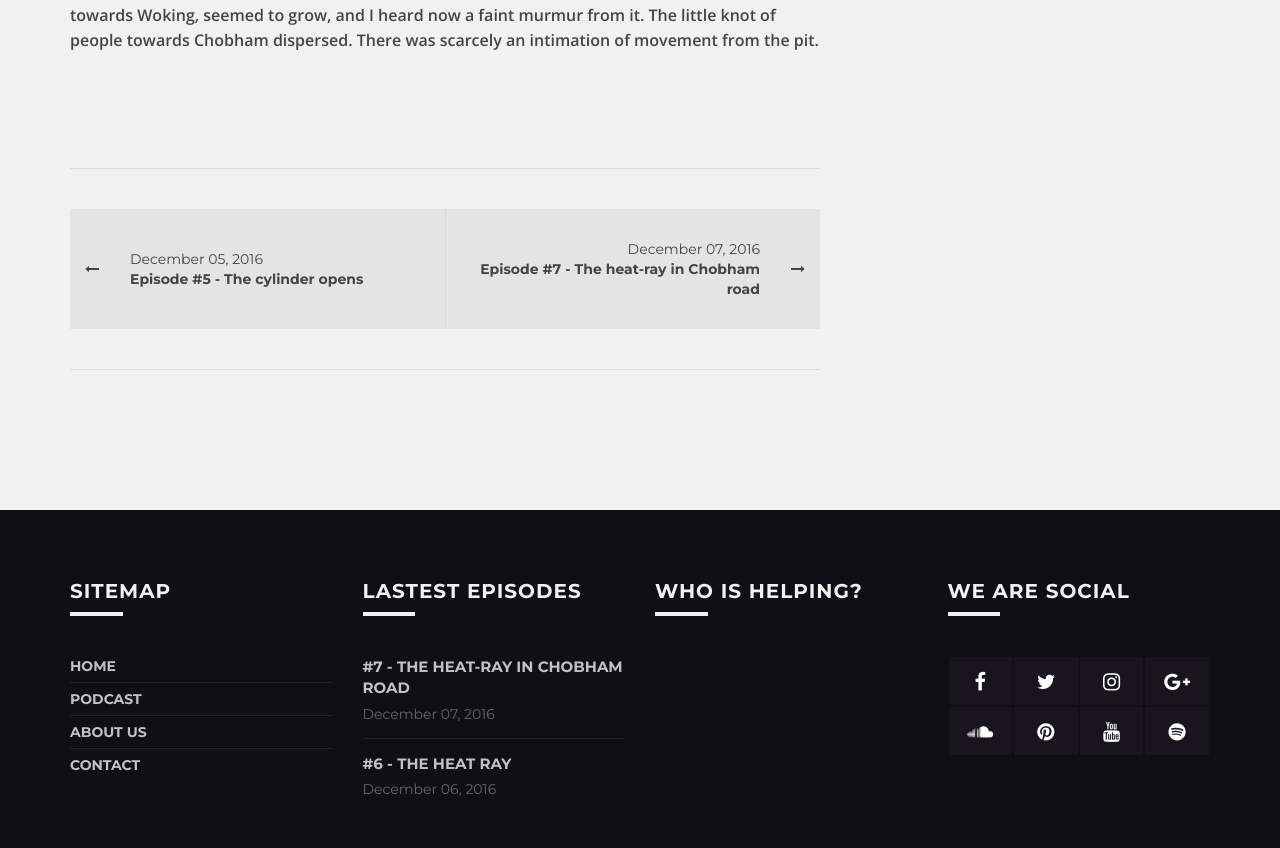
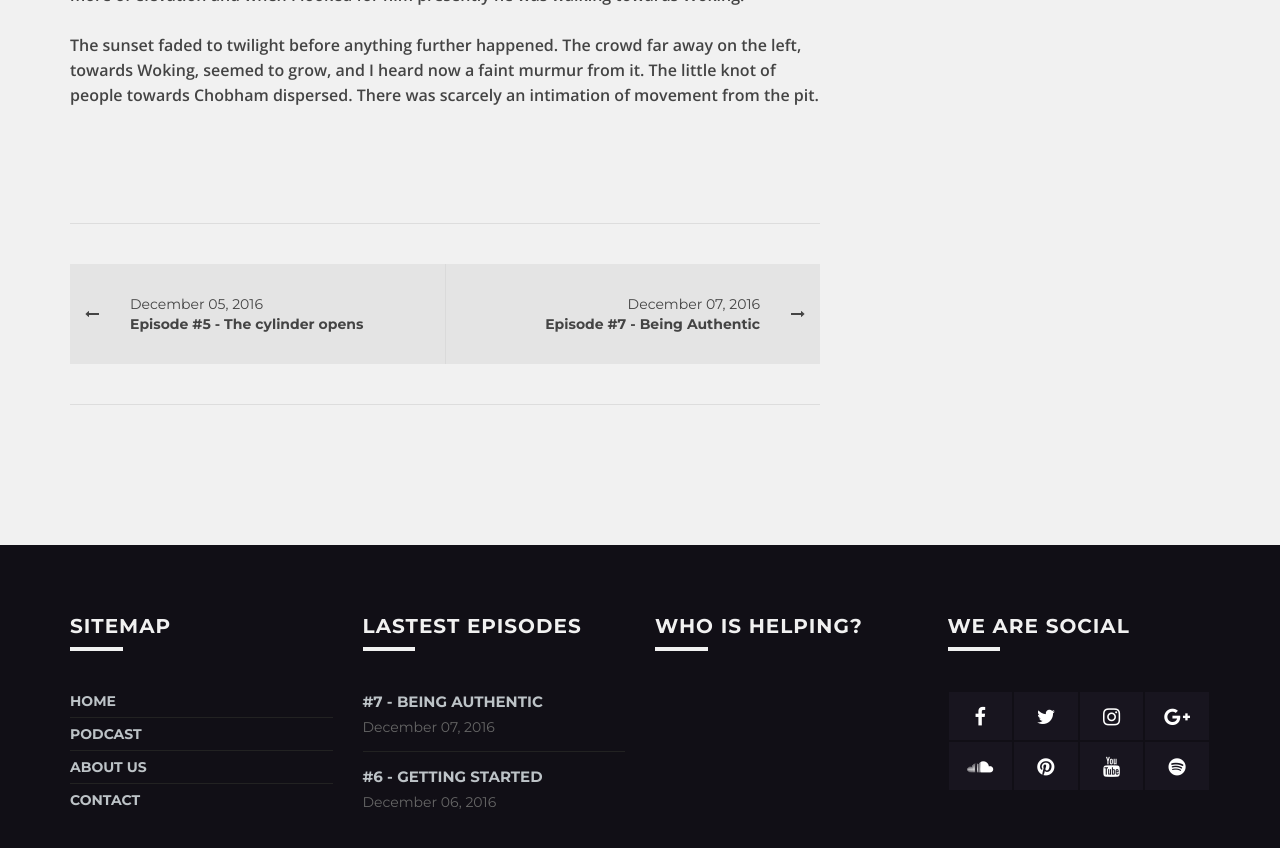
Before and after one commit to KinkCraft/kinkcraft.github.io, a Jekyll site: the page built from _posts/2016-12-06-The-heat-ray.md, in a window 1280 px wide and 900 px high, scrolled down 1367 px. Shown: the top 848 px of the window. Built offline with Jekyll 4.4.1, drawn with Linux system fonts in a browser that asks for light colours; nearby versions of some CDN libraries; some of the changed text lies outside the part shown.

Commit message:
Updated images and headings

```diff
--- a/_layouts/podcast.html
+++ b/_layouts/podcast.html
@@ -52,6 +52,7 @@ layout: default
 
                     <!-- ===== PAGE MAIN CONTENT ===== -->
                     <div class="page-content">
+                        <h1>{{page.title}}</h1>
                         {{ content }}
                     </div>
 
--- a/_posts/2016-12-06-The-heat-ray.md
+++ b/_posts/2016-12-06-The-heat-ray.md
@@ -1,13 +1,13 @@
 ---
 layout: podcast
-title:  "The heat ray"
+title:  "Getting Started"
 date:   2016-12-06 12:00:00 +0000
 categories: podcast
 podcastaudio: http://traffic.libsyn.com/kinkcraft/12_Gifts_for_Christmas.mp3
 tags: [podcast, business]
 runtime: 41
 episode: 6
-image: "/assets/img/ep1/hero.jpg"    #1920x1080
+image: "/assets/img/Getting-Started.jpg"    #1920x1080
 ---
 After the glimpse I'd had of the Martians emerging from the
 cylinder in which they had come to the earth from their planet,
--- a/_posts/2016-12-07-The-heat-ray-in-Chobham-road.md
+++ b/_posts/2016-12-07-The-heat-ray-in-Chobham-road.md
@@ -1,13 +1,13 @@
 ---
 layout: podcast
-title:  "The heat-ray in Chobham road"
+title:  "Being Authentic"
 date:   2016-12-07 12:00:00 +0000
 categories: podcast
 podcastaudio: http://traffic.libsyn.com/kinkcraft/12_Gifts_for_Christmas.mp3
 tags: [podcast, business]
 runtime: 41
 episode: 7
-image: "/assets/img/ep6/hero.jpg"    #1920x1080
+image: "/assets/img/ep6/BeingAuthentic.jpg"    #1920x1080
 ---
 It is still a matter of wonder how the Martians are able to slay
 men so swiftly and so silently.
```
Also changed, not shown: assets/img/Getting-Started.jpg (added), assets/img/ep6/BeingAuthentic.jpg (added), assets/img/ep6/hero.jpg (deleted).
